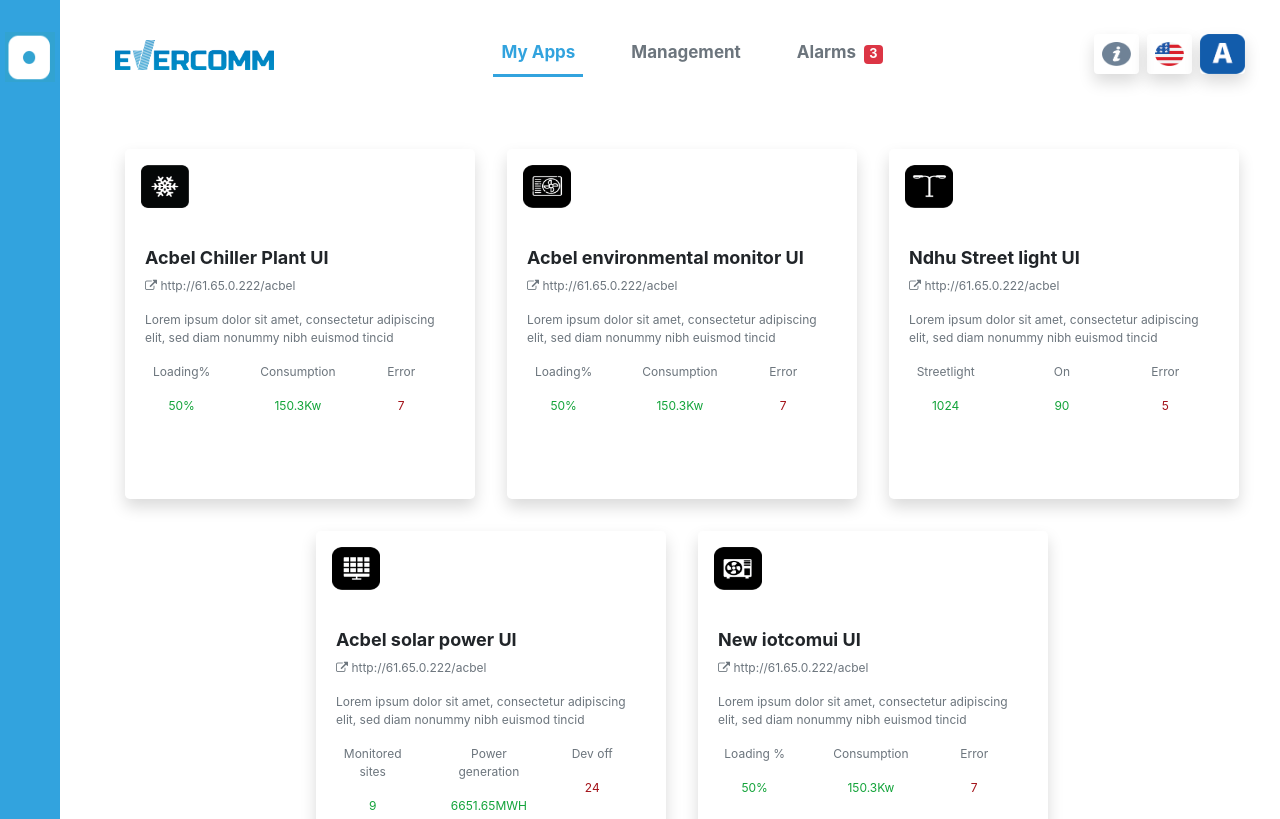
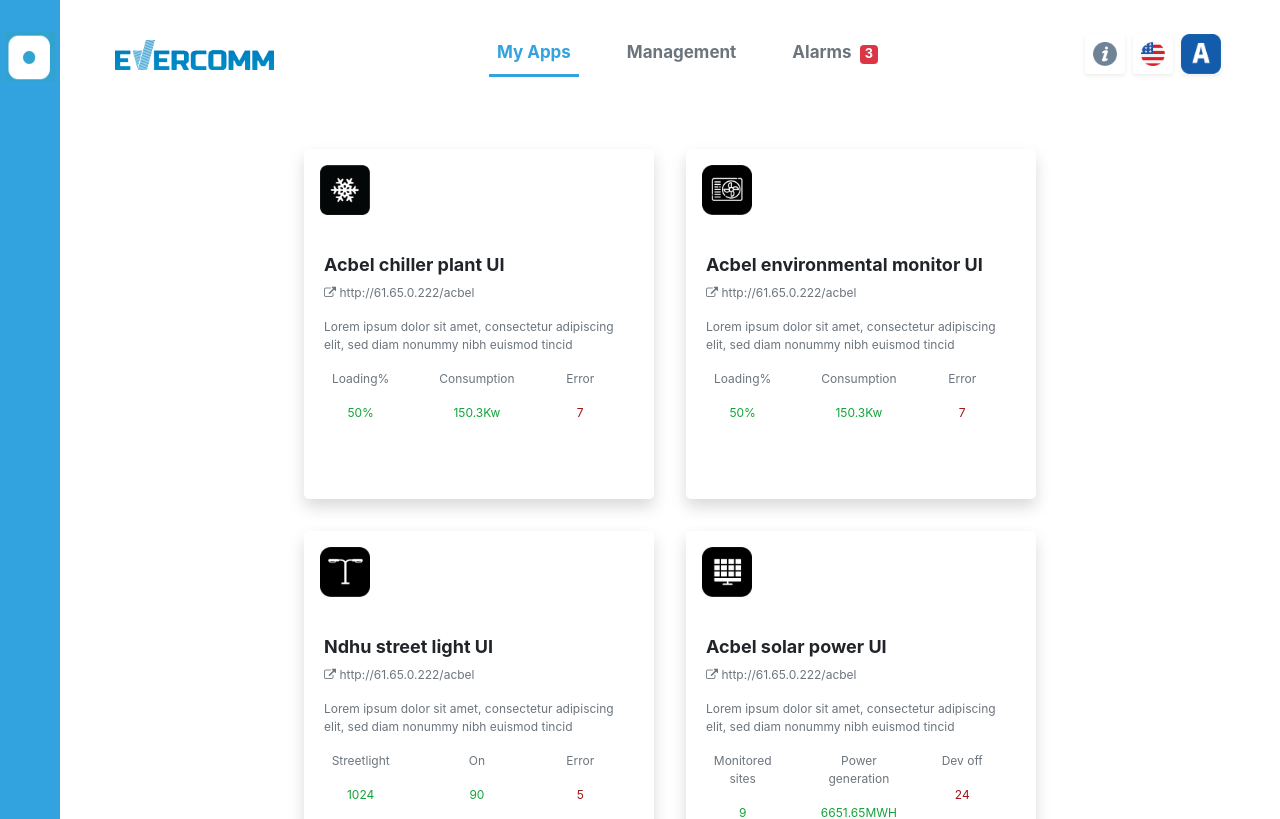
Before and after one commit to pyaemon/TaiWan-Centralized, a React (Create React App) app: page /main in a window 1280 px wide. Shown: the top 819 px of the page. Built offline with nearby package versions, Linux system fonts and the light colour scheme.

Commit message:
minor changes for UI

```diff
--- a/src/App.js
+++ b/src/App.js
@@ -33,7 +33,7 @@
     <div className="wrapper d-flex align-items-stretch">
       <Sidebar />
       <Switch>
-        <div className="ml-lg-4 ml-sm-0 mt-4" style={{ width: '100%', padding: 0, minHeight: '100vh' }}>
+        <div className="m-lg-4 m-sm-0 " style={{ width: '100%', padding: 0, minHeight: '100vh' }}>
           <Navbar />
           <Route path="/main" component={MainMenuContainer} className="mx-2 mt-4" />
           <Route path="/chiller-plant" component={ChillerPlant} className="mx-2 mt-4" />
--- a/src/Features/Nav.js
+++ b/src/Features/Nav.js
@@ -33,9 +33,9 @@
                         </li>
                     </ul>
                     <div className="form-inline " style={{marginLeft: 40}}>
-                        <div className="pr-1"><img src={info_icon} style={{ height: "40px", width: "45px" }} className="shadow rounded p-2" /></div>
-                        <div className="px-1"> <img src={american_flag} style={{ height: "40px", width: "45px" }} className="shadow rounded p-2" /></div>
-                        <div className="px-1"><img src={acbel_user_icon_exemple} style={{ height: "40px", width: "45px" }} className="shadow rounded" /></div>
+                        <div className="pr-1"><img src={info_icon} style={{ height: "40px", width: "40px" }} className="shadow-sm rounded p-2" /></div>
+                        <div className="px-1"> <img src={american_flag} style={{ height: "40px", width: "40px" }} className="shadow-sm rounded p-2" /></div>
+                        <div className="px-1"><img src={acbel_user_icon_exemple} style={{ height: "40px", width: "40px" }} className="shadow-sm rounded" /></div>
                     </div>
                 </div>
 
--- a/src/Pages/MainPage/component/main.js
+++ b/src/Pages/MainPage/component/main.js
@@ -8,7 +8,7 @@
         <div className="flex-column" onClick={click}>
             <div className="card shadow rounded-lg m-3 border-0" style={{ minWidth: '300px', minHeight: '350px', maxWidth: '350px', maxHeight: '220px', cursor:'pointer' }} >
                     <div className="p-3">
-                        <img src={icon} style={{ width: '48px', height: '43px' }} alt="icon" />
+                        <img src={icon} style={{ width: '50px', height: '50px' }} alt="icon" />
                     </div>
                     <div className="card-body">
                         <div className="card-title font-weight-bold" style={{ fontSize: Font.heading3 }}>{title}</div>
--- a/src/Pages/MainPage/container/maincontainer.js
+++ b/src/Pages/MainPage/container/maincontainer.js
@@ -13,7 +13,7 @@
     return (
         <div className="py-5 container-fluid">
             <div className="d-flex flex-row flex-wrap  justify-content-center">
-                <MainMenuCard title={"Acbel Chiller Plant UI"}
+                <MainMenuCard title={"Acbel chiller plant UI"}
                     icon={Icon1} loading={"Loading%"} Consumption={"Consumption"} Error={"Error"}
                     loadingValue={"50%"} ConsumptionValue={"150.3Kw"} ErrorValue={"7"} click={_handleIcon} />
 
@@ -21,7 +21,7 @@
                     icon={Icon2} loading={"Loading%"} Consumption={"Consumption"} Error={"Error"}
                     loadingValue={"50%"} ConsumptionValue={"150.3Kw"} ErrorValue={"7"}
                 />
-                <MainMenuCard title={"Ndhu Street light UI"}
+                <MainMenuCard title={"Ndhu street light UI"}
                     icon={Icon3} loading={"Streetlight"} Consumption={"On"} Error={"Error"}
                     loadingValue={"1024"} ConsumptionValue={"90"} ErrorValue={"5"}
                 />
```
